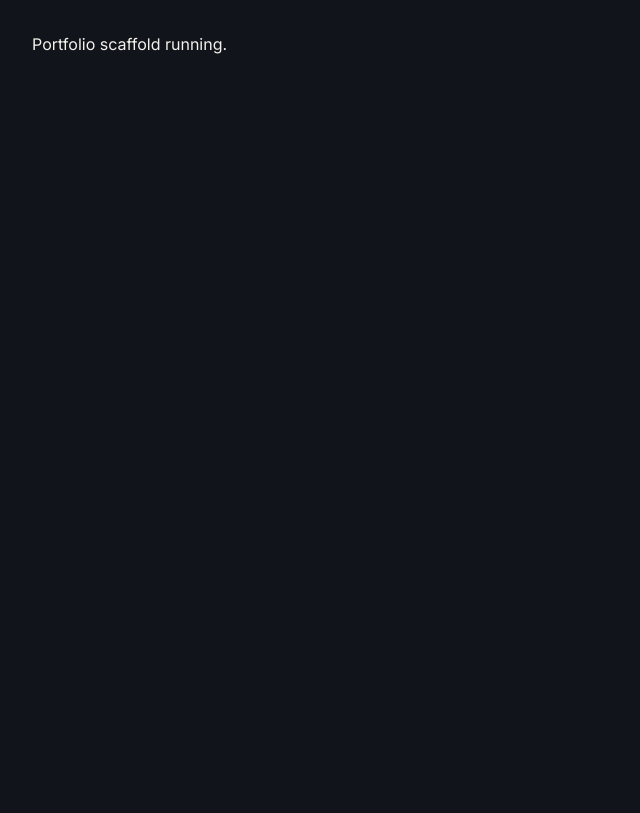
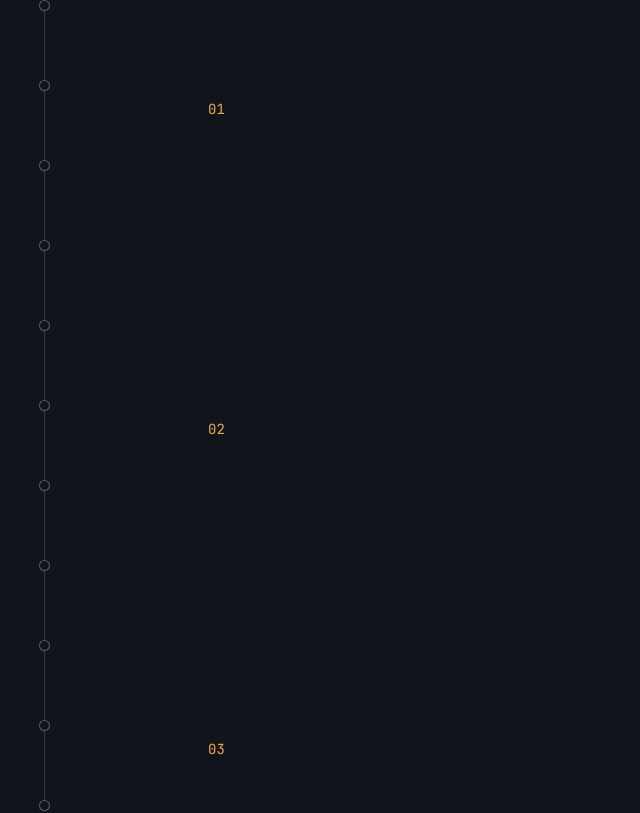
Before and after one commit to Sithranjan-Suresh/portfolio, a React (Vite) app: page / in a window 1280 px wide. Shown: the top 813 px of the page, without its empty margins (0-640 px from the left). Built offline with nearby package versions, Linux system fonts and the light colour scheme.

Commit message:
Add persistent left signal line with per-section tick marks

```diff
--- a/src/App.jsx
+++ b/src/App.jsx
@@ -1,8 +1,18 @@
+import { sections } from './data/sections'
+import SignalLine from './components/SignalLine'
+
 function App() {
   return (
-    <main className="min-h-screen">
-      <p className="p-8">Portfolio scaffold running.</p>
-    </main>
+    <>
+      <SignalLine activeId={null} />
+      <main className="lg:pl-20 px-6 max-w-5xl mx-auto">
+        {sections.map((section) => (
+          <section key={section.id} id={section.id} className="min-h-[40vh] py-24">
+            <span className="font-mono text-signal-amber text-sm">{section.number}</span>
+          </section>
+        ))}
+      </main>
+    </>
   )
 }
 
--- /dev/null
+++ b/src/components/SignalLine.jsx
@@ -0,0 +1,36 @@
+import { sections } from '../data/sections'
+
+function SignalLine({ activeId }) {
+  return (
+    <nav
+      aria-label="Section progress"
+      className="hidden lg:flex fixed left-8 top-0 h-screen w-6 flex-col items-center z-10"
+    >
+      <div className="relative h-full w-px bg-muted/30">
+        {sections.map((section, index) => {
+          const isActive = section.id === activeId
+          return (
+            <a
+              key={section.id}
+              href={`#${section.id}`}
+              aria-current={isActive ? 'true' : undefined}
+              aria-label={`${section.number} ${section.label}`}
+              className="group absolute -left-[5px] flex items-center"
+              style={{ top: `${(index / (sections.length - 1)) * 100}%` }}
+            >
+              <span
+                className={`block h-[11px] w-[11px] rounded-full border transition-colors motion-reduce:transition-none ${
+                  isActive
+                    ? 'bg-signal-amber border-signal-amber'
+                    : 'bg-base border-muted/60 group-hover:border-signal-amber'
+                }`}
+              />
+            </a>
+          )
+        })}
+      </div>
+    </nav>
+  )
+}
+
+export default SignalLine
--- /dev/null
+++ b/src/data/sections.js
@@ -0,0 +1,13 @@
+export const sections = [
+  { id: 'hero', number: '01', label: 'Hero' },
+  { id: 'proof', number: '02', label: 'Proof Strip' },
+  { id: 'experience', number: '03', label: 'Experience' },
+  { id: 'featured-project', number: '04', label: 'Featured Project' },
+  { id: 'projects', number: '05', label: 'Other Projects' },
+  { id: 'skills', number: '06', label: 'Skills' },
+  { id: 'github', number: '07', label: 'GitHub' },
+  { id: 'about', number: '08', label: 'About' },
+  { id: 'education', number: '09', label: 'Education' },
+  { id: 'building', number: '10', label: 'Right Now' },
+  { id: 'contact', number: '11', label: 'Contact' },
+]
```
